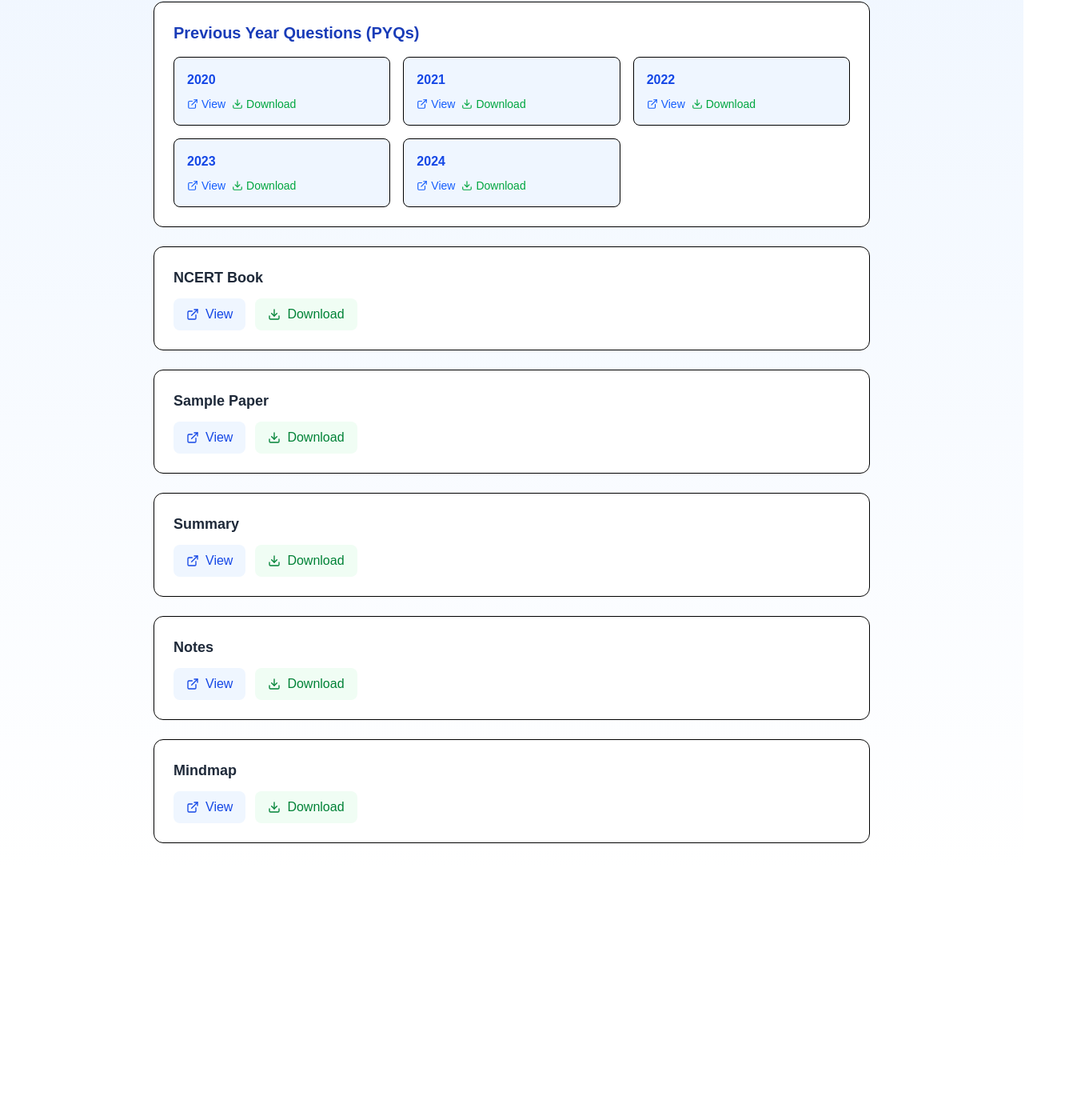
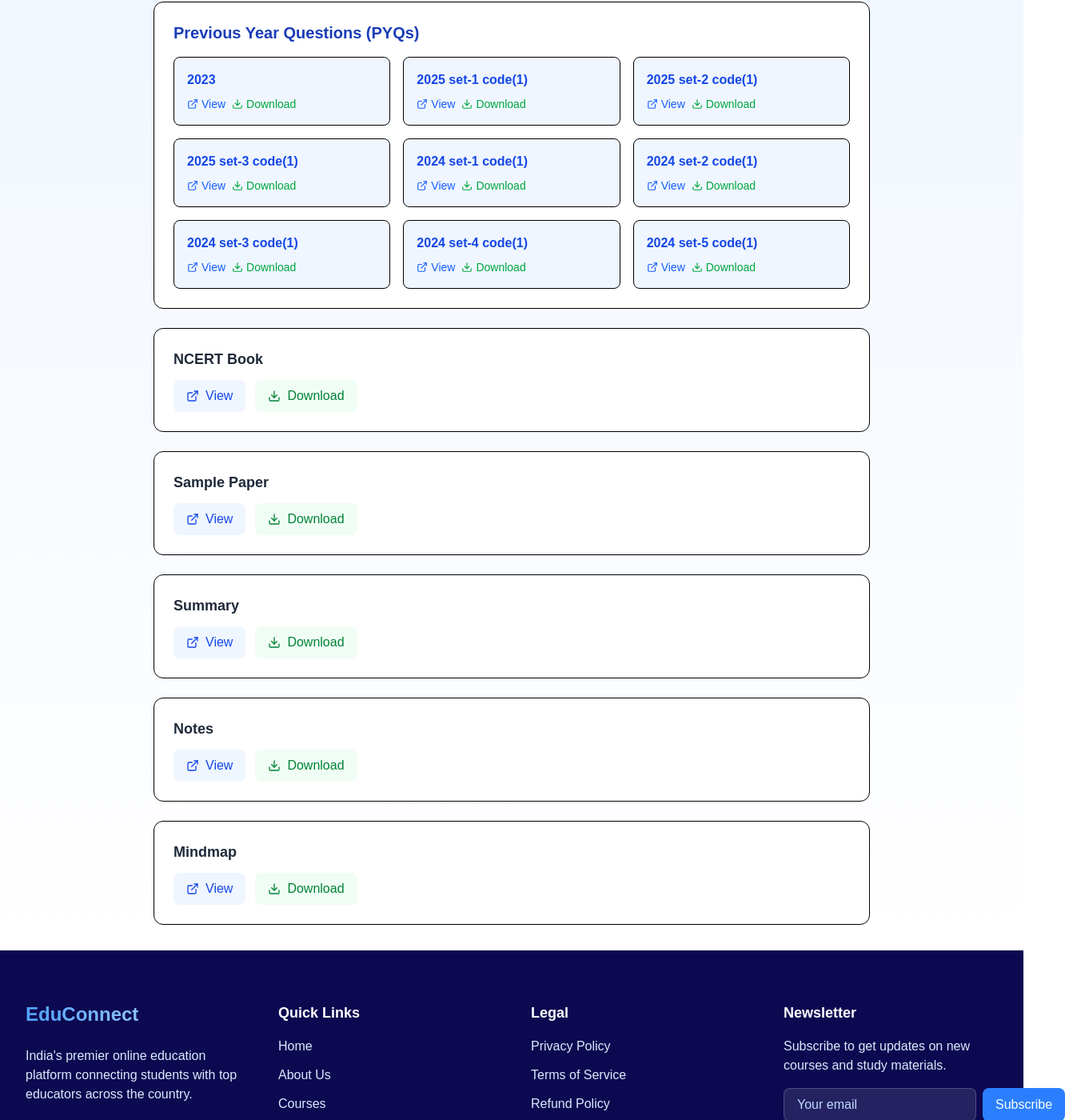
Before and after one commit to mrankit5575/mukundpur-Clent, a Next.js app: page /study/class10/0 in a window 1280 px wide. Shown: the part 214-1614 px from the top of the page at 80% size, 1332 px wide, since content can reach past the window. Before the commit the page ends 1300 px from the top, so only its background shows below. Built offline with nearby package versions, Linux system fonts and the light colour scheme.

Commit message:
udpate clss - 10

```diff
--- a/src/app/layout.js
+++ b/src/app/layout.js
@@ -2,6 +2,7 @@
 import { Geist, Geist_Mono } from "next/font/google";
 import "./globals.css";
 import Navbar from "@/components/navbar";
+import Footer from "@/components/FooterSection";
 // import Footer from "@/components/FooterSection";
 
 const geistSans = Geist({
@@ -28,6 +29,7 @@
         <Navbar/>
          <main>{children}</main>
          {/* <Footer/> */}
+         <Footer/>
        </body>
     </html>
   );
--- /dev/null
+++ b/src/components/Footer.jsx
@@ -0,0 +1,129 @@
+'use client';
+
+import React from 'react';
+import { motion } from 'framer-motion';
+import { FiFacebook, FiTwitter, FiInstagram, FiLinkedin, FiMail, FiPhone } from 'react-icons/fi';
+import Link from 'next/link';
+
+const Footer = () => {
+  const currentYear = new Date().getFullYear();
+
+  return (
+    <motion.footer
+      initial={{ opacity: 0, y: 20 }}
+      animate={{ opacity: 1, y: 0 }}
+      transition={{ duration: 0.5 }}
+      className="bg-gray-900 text-white pt-12 pb-8 px-4 sm:px-6 lg:px-8"
+    >
+      <div className="max-w-7xl mx-auto">
+        <div className="grid grid-cols-1 md:grid-cols-2 lg:grid-cols-4 gap-8 mb-8">
+          {/* About Section */}
+          <div className="space-y-4">
+            <h3 className="text-xl font-bold text-blue-400">BookSwap</h3>
+            <p className="text-gray-300">
+              Connecting students with affordable textbooks since 2023. Buy, sell, or exchange your academic books with ease.
+            </p>
+            <div className="flex space-x-4">
+              <a href="#" className="text-gray-400 hover:text-blue-400 transition-colors">
+                <FiFacebook className="h-5 w-5" />
+              </a>
+              <a href="#" className="text-gray-400 hover:text-blue-400 transition-colors">
+                <FiTwitter className="h-5 w-5" />
+              </a>
+              <a href="#" className="text-gray-400 hover:text-blue-400 transition-colors">
+                <FiInstagram className="h-5 w-5" />
+              </a>
+              <a href="#" className="text-gray-400 hover:text-blue-400 transition-colors">
+                <FiLinkedin className="h-5 w-5" />
+              </a>
+            </div>
+          </div>
+
+          {/* Quick Links */}
+          <div className="space-y-4">
+            <h4 className="text-lg font-semibold text-white">Quick Links</h4>
+            <ul className="space-y-2">
+              <li>
+                <Link href="/" className="text-gray-300 hover:text-blue-400 transition-colors">
+                  Home
+                </Link>
+              </li>
+              <li>
+                <Link href="/books" className="text-gray-300 hover:text-blue-400 transition-colors">
+                  Browse Books
+                </Link>
+              </li>
+              <li>
+                <Link href="/sell" className="text-gray-300 hover:text-blue-400 transition-colors">
+                  Sell Your Books
+                </Link>
+              </li>
+              <li>
+                <Link href="/about" className="text-gray-300 hover:text-blue-400 transition-colors">
+                  About Us
+                </Link>
+              </li>
+            </ul>
+          </div>
+
+          {/* Contact Info */}
+          <div className="space-y-4">
+            <h4 className="text-lg font-semibold text-white">Contact Us</h4>
+            <ul className="space-y-3">
+              <li className="flex items-start">
+                <FiMail className="h-5 w-5 text-blue-400 mt-1 mr-3 flex-shrink-0" />
+                <span className="text-gray-300">contact@bookswap.com</span>
+              </li>
+              <li className="flex items-start">
+                <FiPhone className="h-5 w-5 text-blue-400 mt-1 mr-3 flex-shrink-0" />
+                <span className="text-gray-300">+1 (555) 123-4567</span>
+              </li>
+            </ul>
+          </div>
+
+          {/* Newsletter */}
+          <div className="space-y-4">
+            <h4 className="text-lg font-semibold text-white">Newsletter</h4>
+            <p className="text-gray-300">
+              Subscribe to get updates on new books and special offers.
+            </p>
+            <form className="flex flex-col sm:flex-row gap-2">
+              <input
+                type="email"
+                placeholder="Your email"
+                className="px-4 py-2 rounded-lg bg-gray-700 text-white placeholder-gray-400 focus:outline-none focus:ring-2 focus:ring-blue-400"
+                required
+              />
+              <button
+                type="submit"
+                className="px-4 py-2 bg-blue-600 hover:bg-blue-700 text-white rounded-lg transition-colors shadow-md hover:shadow-lg"
+              >
+                Subscribe
+              </button>
+            </form>
+          </div>
+        </div>
+
+        {/* Bottom Bar */}
+        <div className="border-t border-gray-800 pt-6 flex flex-col md:flex-row justify-between items-center">
+          <p className="text-gray-400 text-sm">
+            &copy; {currentYear} BookSwap. All rights reserved.
+          </p>
+          <div className="flex space-x-6 mt-4 md:mt-0">
+            <Link href="/privacy" className="text-gray-400 hover:text-blue-400 text-sm transition-colors">
+              Privacy Policy
+            </Link>
+            <Link href="/terms" className="text-gray-400 hover:text-blue-400 text-sm transition-colors">
+              Terms of Service
+            </Link>
+            <Link href="/faq" className="text-gray-400 hover:text-blue-400 text-sm transition-colors">
+              FAQ
+            </Link>
+          </div>
+        </div>
+      </div>
+    </motion.footer>
+  );
+};
+
+export default Footer;
--- a/src/data/class10.js
+++ b/src/data/class10.js
@@ -5,14 +5,21 @@
         name: "Science",
         resources: {
           pyq: {
-            "2024": "https://drive.google.com/file/d/15053mI138kZymVEcKCKwXX7aXPDWg5TV/preview",
-            "2023": "https://drive.google.com/file/d/15053mI138kZymVEcKCKwXX7aXPDWg5TV/view?usp=sharing",
-            "2022": "https://drive.google.com/your-link-2022",
-            "2021": "https://drive.google.com/your-link-2021",
-            "2020": "https://drive.google.com/your-link-2020"
+            "2025 set-1 code(1)": "https://drive.google.com/file/d/1rDuBB9ow5P73Ct7YUpoGWRjq_DGIntW7/view?usp=sharing",
+            "2025 set-2 code(1)": "https://drive.google.com/file/d/17Q2q0YTXYfaQdWnSglpqB7HVbtNAtCer/view?usp=sharing",
+            "2025 set-3 code(1)": "https://drive.google.com/file/d/1np2m38MahZtcxjTsiwQCt5oJxFp-pLFt/view?usp=sharing",
+            "2024 set-1 code(1)": "https://drive.google.com/file/d/1ckkVs2O8t1lwWqbBIcnDgwcwnUOUi_Zu/view?usp=sharing",
+            "2024 set-2 code(1)": "https://drive.google.com/file/d/1slt2EWCb4ULsQykAK1CKpIuTWqT54dWS/view?usp=sharing",
+            "2024 set-3 code(1)": "https://drive.google.com/file/d/1xppr9v4-Z3iF_q59LxmJJ2OZcW0nWSRA/view?usp=sharing",
+            "2024 set-4 code(1)": "https://drive.google.com/file/d/1cIRtkZSBTxloZGtv1EuVQ9f02CBY98Bm/view?usp=sharing",
+            "2024 set-5 code(1)": "https://drive.google.com/file/d/1IopO9CqaRckOYrh1c6zX8eUbNa9bAhle/view?usp=sharing",
+            "2023": ""
+            // "2022": "https://drive.google.com/your-link-2022",
+            // "2021": "https://drive.google.com/your-link-2021",
+            // "2020": "https://drive.google.com/your-link-2020"
           },
           samplePaper: "https://cbseacademic.nic.in/web_material/SQP/ClassX_2024_25/Science-SQP.pdf",
-          ncert: "https://ncert.nic.in/textbook.php?jemh1=1-15",
+          ncert: "https://ncert.nic.in/textbook.php?jesc1=0-13",
           summary: "https://drive.google.com/summary-link",
           notes: "https://drive.google.com/notes-link",
           mindmap: "https://drive.google.com/mindmap-link"
@@ -22,12 +29,23 @@
         name: "Mathematics",
         resources: {
           pyq: {
-            "2024": "https://drive.google.com/file/d/15053mI138kZymVEcKCKwXX7aXPDWg5TV/view?usp=sharing",
-            "2023": "https://drive.google.com/file/d/1RvnUpBpt4I_1fS3WQVpihSa4nh8gT4pt/view?usp=sharing",
-            // "2022": "https://drive.google.com/your-link-math-2022",
-            // "2021": "https://drive.google.com/your-link-math-2021",
-            "2020": "https://drive.google.com/file/d/1or7OWSVSLUPSx2-s9XYGeSzvmJRjeKpA/view?usp=sharing"
-          },
+            "2024 Basic Set-1 Code-(1)": "https://drive.google.com/file/d/12PwLoN81Q2yG43wxiLnA9g-jriB-UPqE/view?usp=sharing",
+            "2024 Basic Set-2 Code-(1) ":  "https://drive.google.com/file/d/1PCKyMLFnSECnvZFMkyElMVn46vTQMUAv/view?usp=sharing" ,
+            "2024 Basic Set-3 Code-(1) ":  "https://drive.google.com/file/d/1QIsEFpSgfYQWpf-j9nJ_16ZAUPGQqisb/view?usp=sharing" ,
+            "2024 Basic Set-4 Code-(1) ":  "https://drive.google.com/file/d/1QLCqzm-k1RCQutyuvycyTt_8oYl6Q2aR/view?usp=sharing" ,
+            "2024 Basic Set-5 Code-(1) ":  "https://drive.google.com/file/d/1cRbe4bhJFFCXVHmiJFxGU2e6IY32vB7p/view?usp=sharing" ,
+            "2024 Standard  Set-1 Code-(1) ":  "https://drive.google.com/file/d/1dxHVnGFzf2d2w5uOycxT0OR5LLIbwwpO/view?usp=sharing" ,
+            "2024 Standard  Set-2 Code-(1) ":  "https://drive.google.com/file/d/1AOZnDDm0Lyxd0WTlkUzijMllAPd7LZcV/view?usp=sharing" ,
+            "2024 Standard  Set-3 Code-(1) ":  "https://drive.google.com/file/d/1XOC6dXxD4yh0QcuKo3V40eqcOHkoFWAy/view?usp=sharing" ,
+            "2024 Standard  Set-4 Code-(1) ":  "https://drive.google.com/file/d/1MhdmEIW6KE8eZWzBDSadqSISGPUYte_0/view?usp=sharing" ,
+            "2024 Standard  Set-5 Code-(1) ":  "https://drive.google.com/file/d/1sTuA-uATs9tc58LNlm4PbFMPN3NKc43z/view?usp=sharing" ,
+            "2025 Standard  Set-1 Code-(1) ":  "https://drive.google.com/file/d/1dxHVnGFzf2d2w5uOycxT0OR5LLIbwwpO/view?usp=sharing" ,
+            "2025 Standard  Set-2 Code-(1) ":  "https://drive.google.com/file/d/1AOZnDDm0Lyxd0WTlkUzijMllAPd7LZcV/view?usp=sharing" ,
+            "2025 Standard  Set-3 Code-(1) ":  "https://drive.google.com/file/d/1XOC6dXxD4yh0QcuKo3V40eqcOHkoFWAy/view?usp=sharing" ,
+            "2025 Standard  Set-4 Code-(1) ":  "https://drive.google.com/file/d/1MhdmEIW6KE8eZWzBDSadqSISGPUYte_0/view?usp=sharing" ,
+            "2025 Standard  Set-5 Code-(1) ":  "https://drive.google.com/file/d/1sTuA-uATs9tc58LNlm4PbFMPN3NKc43z/view?usp=sharing" ,
+
+           },
           samplePaper: "https://cbseacademic.nic.in/web_material/SQP/ClassX_2024_25/MathsStandard-SQP.pdf",
           ncert: "https://ncert.nic.in/textbook.php?jemh1=1-15",
           summary: "https://drive.google.com/summary-math",
@@ -39,9 +57,13 @@
         name: "Social Science",
         resources: {
           pyq: {
-            "2024": "https://drive.google.com/social-science-2024",
-            "2023": "https://drive.google.com/social-science-2023"
-          },
+            "2025 Set-1 Code-(1)": "https://drive.google.com/file/d/18hBsk3g4fgily8b97q7dSrUak6w8zZti/view?usp=sharing",
+            "2025 Set-2 Code-(1)": "https://drive.google.com/file/d/12HBeSZoSvA6svT9pomc2ErW9xIXWjEVN/view?usp=sharing",
+            "2025 Set-3 Code-(1)": "https://drive.google.com/file/d/1oganmxtNZ9eFjSwh8G3SQGgBfooI3rrx/view?usp=sharing",
+            "2025 Set-4 Code-(1)": "https://drive.google.com/file/d/1gkm59ZM-8OOodygc5_jGlhh0NW5k2-ja/view?usp=sharing",
+            "2025 Set-5 Code-(1)": "https://drive.google.com/file/d/1TOHFSaM2Bz42utnZhkM5bfjDNWos0POo/view?usp=sharing",
+            "2025 Set-6 Code-(1)": "https://drive.google.com/file/d/1ur3r9Mytas3spwH-RmvFIvSmunYNIYEQ/view?usp=sharing",
+           },
           samplePaper: "https://cbseacademic.nic.in/web_material/SQP/ClassX_2024_25/SocialScience-SQP.pdf",
           ncert: "https://ncert.nic.in/textbook.php?jess1=0-10",
           summary: "https://drive.google.com/summary-sst",
@@ -53,9 +75,13 @@
         name: "English",
         resources: {
           pyq: {
-            "2024": "https://drive.google.com/english-2024",
-            "2023": "https://drive.google.com/english-2023"
-          },
+            "2025 Set-1 Code-(1)": "https://drive.google.com/file/d/1SGm0WejX-gcjN_8A2C4y3tC8IgsoKOP0/view?usp=sharing",
+            "2025 Set-2 Code-(1)": "https://drive.google.com/file/d/1LSXwEoWut-eMCq5NNgZnEJGDsIlytNQq/view?usp=sharing",
+            "2025 Set-3 Code-(1)": "https://drive.google.com/file/d/1CWWROooyHGdPNcS5AWbPtVEIi73d-9EC/view?usp=sharing",
+            "2025 Set-4 Code-(1)": "https://drive.google.com/file/d/1lTl2I1VPkWdVsZB-B8h4ntMLtiFky7y_/view?usp=sharing",
+            "2025 Set-5 Code-(1)": "https://drive.google.com/file/d/1pdC_G9FNdCW23nnp5D8zV1BFdGXBdtHB/view?usp=sharing",
+
+           },
           samplePaper: "https://cbseacademic.nic.in/web_material/SQP/ClassX_2024_25/EnglishLangLit-SQP.pdf",
           ncert: "https://ncert.nic.in/textbook.php?jelh1=0-10",
           summary: "https://drive.google.com/summary-english",
```
